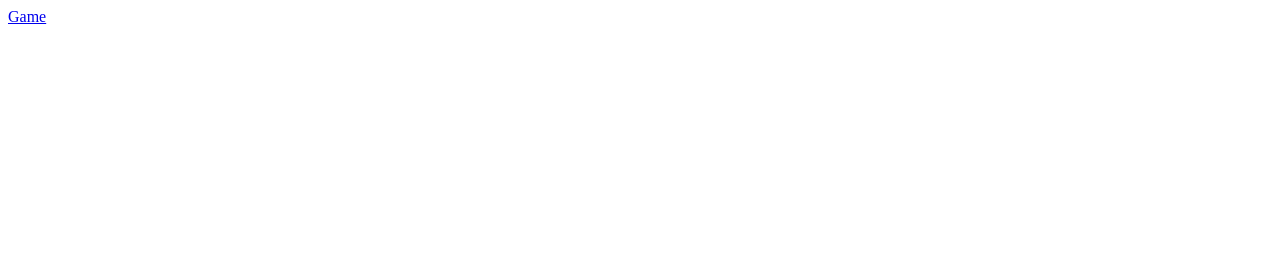
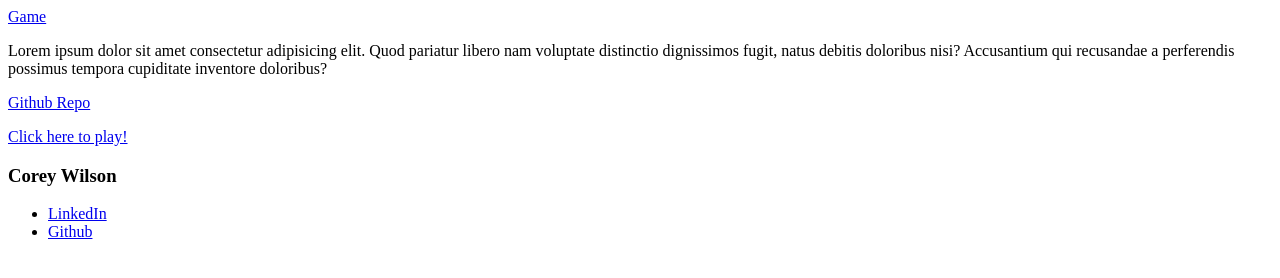
Before and after one commit to CoreyWilson319/target-popper, a plain HTML site: page index.html in a window 1280 px wide. Drawn offline with Linux system fonts and the light colour scheme.

Commit message:
early landing page

```diff
--- a/index.html
+++ b/index.html
@@ -1,12 +1,31 @@
 <!DOCTYPE html>
 <html lang="en">
+
 <head>
     <meta charset="UTF-8">
     <meta http-equiv="X-UA-Compatible" content="IE=edge">
     <meta name="viewport" content="width=device-width, initial-scale=1.0">
     <title>Home</title>
 </head>
+
 <body>
     <a href='game.html'>Game</a>
+    <div>
+        <p>Lorem ipsum dolor sit amet consectetur adipisicing elit. Quod pariatur libero nam voluptate distinctio
+            dignissimos fugit, natus debitis doloribus nisi? Accusantium qui recusandae a perferendis possimus tempora
+            cupiditate inventore doloribus?</p>
+        <p><a target="_blank" href=https://github.com/CoreyWilson319/tile-wars>Github Repo</a></p>
+        <a href='game.html'>Click here to play!</a>
+    </div>
+    <h3>Corey Wilson</h3>
+    <ul class='socials'>
+        <li>
+            <a target='_blank' href=https://www.linkedin.com/in/corey-wilson-3955441b6 />LinkedIn</a>
+        </li>
+        <li>
+            <a target='_blank' href=https://github.com/CoreyWilson319>Github</a>
+        </li>
+    </ul>
 </body>
+
 </html>
--- a/style.css
+++ b/style.css
@@ -15,11 +15,6 @@
     /* padding: 5%; */
 }
 
-.button {
-    position: relative;
-    text-align: center;
-    margin-top: -100px;
-}
 body {
     background-color: aqua;
     background-image: url('https://wallpaperaccess.com/full/2513419.jpg');
```
